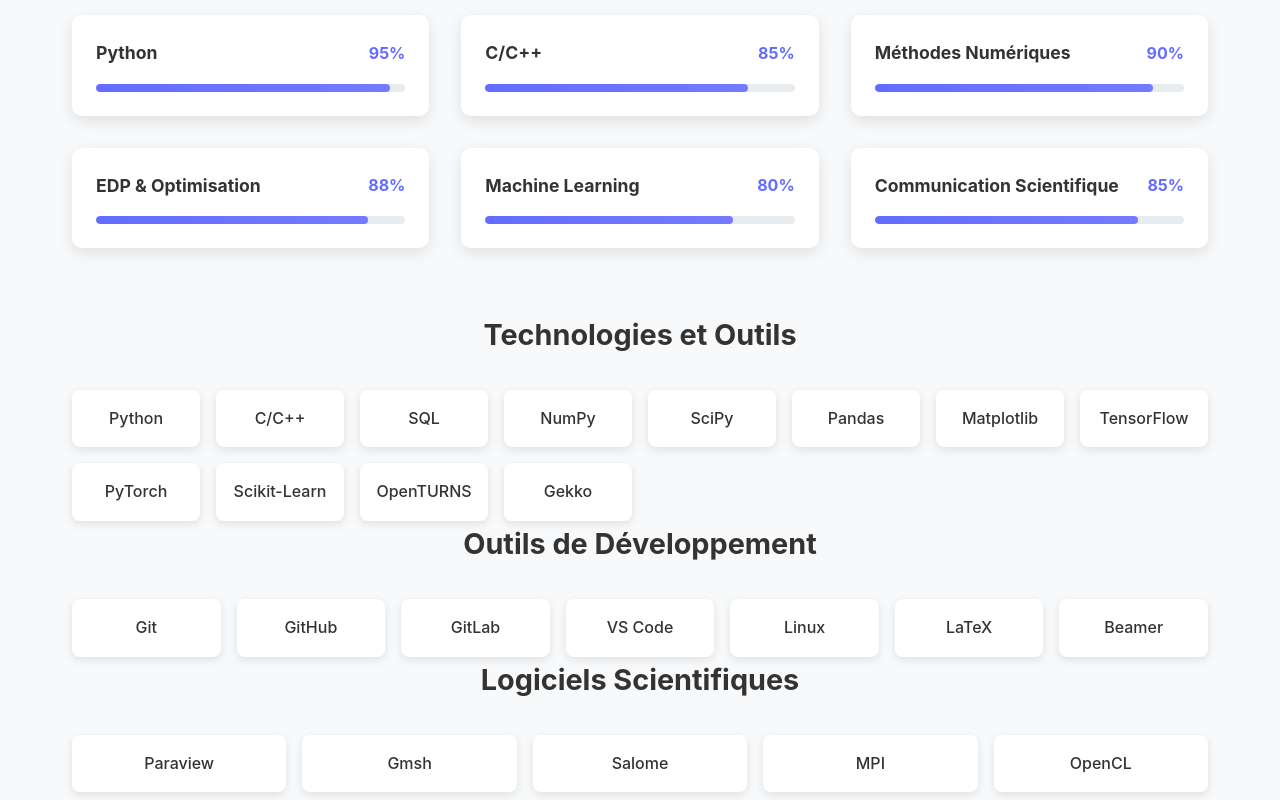
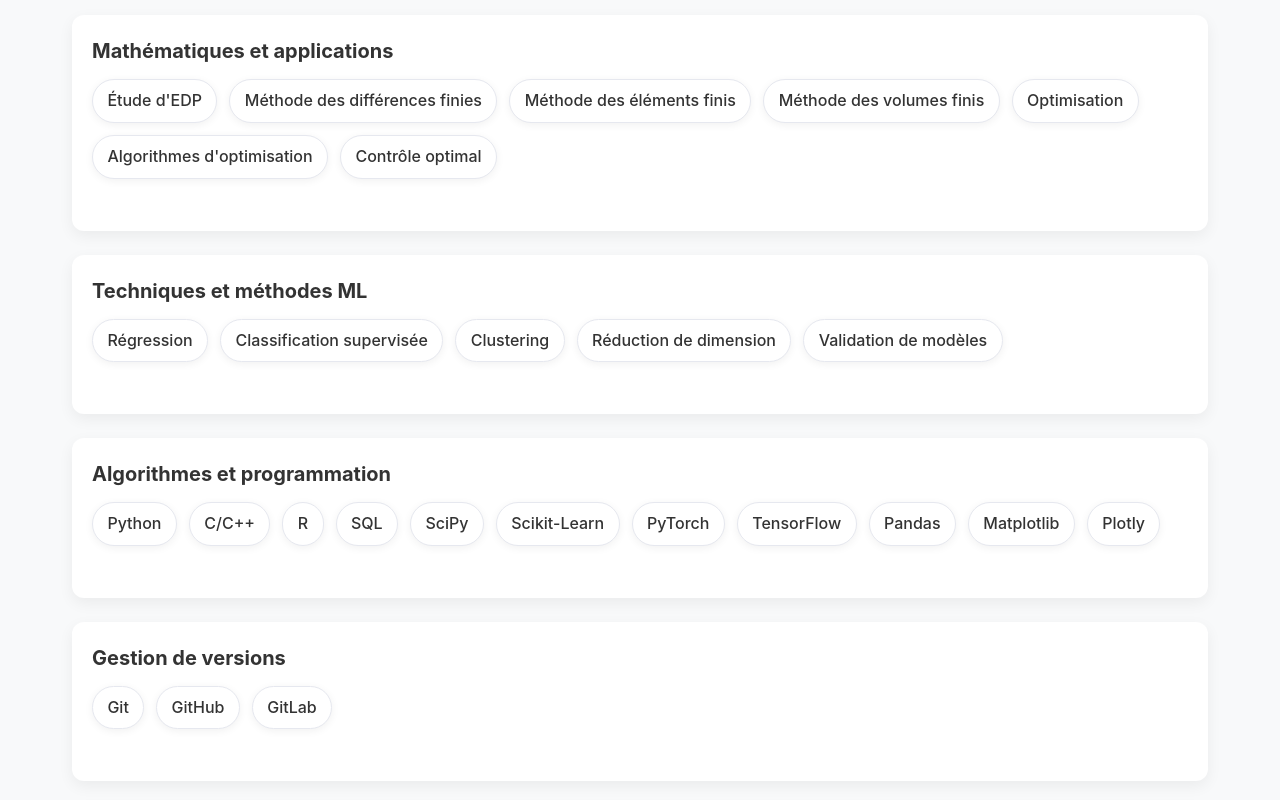
Before and after one commit to DiengAda/mon-portfolio, a React (Vite) app: page / in a window 1280 px wide. Shown: the part 5560-6360 px from the top of the page. Built offline with nearby package versions, Linux system fonts and the light colour scheme.

Commit message:
Mise à jour section Compétences - ajout badges par catégories sans pourcentages

```diff
--- a/src/sections/Skills.css
+++ b/src/sections/Skills.css
@@ -56,6 +56,39 @@
   transition: width 1s ease;
 }
 
+/* Nouveau rendu sans pourcentages */
+.skills-tags {
+  display: flex;
+  flex-wrap: wrap;
+  gap: 0.75rem;
+  margin-bottom: 3rem;
+}
+
+.skill-tag {
+  background: white;
+  color: #333;
+  border: 1px solid #e6e8ef;
+  padding: 0.5rem 0.9rem;
+  border-radius: 999px;
+  box-shadow: 0 2px 8px rgba(0,0,0,0.06);
+  font-weight: 500;
+}
+
+/* Blocs de catégories de compétences */
+.skills-block {
+  background: #ffffff;
+  border-radius: 12px;
+  padding: 1.25rem 1.25rem 0.25rem;
+  margin-bottom: 1.5rem;
+  box-shadow: 0 5px 15px rgba(0,0,0,0.06);
+}
+
+.skills-block h3 {
+  font-size: 1.25rem;
+  color: #333;
+  margin-bottom: 0.75rem;
+}
+
 .technologies {
   text-align: center;
 }
--- a/src/sections/Skills.jsx
+++ b/src/sections/Skills.jsx
@@ -1,77 +1,74 @@
 import './Skills.css'
 
 function Skills() {
-  const skills = [
-    { name: 'Python', level: 95 },
-    { name: 'C/C++', level: 85 },
-    { name: 'Méthodes Numériques', level: 90 },
-    { name: 'EDP & Optimisation', level: 88 },
-    { name: 'Machine Learning', level: 80 },
-    { name: 'Communication Scientifique', level: 85 },
+  // Groupes de compétences issus du CV
+  const skillGroups = [
+    {
+      title: 'Mathématiques et applications',
+      items: [
+        "Étude d'EDP",
+        'Méthode des différences finies',
+        'Méthode des éléments finis',
+        'Méthode des volumes finis',
+        'Optimisation',
+        "Algorithmes d'optimisation",
+        'Contrôle optimal',
+      ],
+    },
+    {
+      title: 'Techniques et méthodes ML',
+      items: [
+        'Régression',
+        'Classification supervisée',
+        'Clustering',
+        'Réduction de dimension',
+        'Validation de modèles',
+      ],
+    },
+    {
+      title: 'Algorithmes et programmation',
+      items: [
+        'Python',
+        'C/C++',
+        'R',
+        'SQL',
+        'SciPy',
+        'Scikit-Learn',
+        'PyTorch',
+        'TensorFlow',
+        'Pandas',
+        'Matplotlib',
+        'Plotly',
+      ],
+    },
+    {
+      title: 'Gestion de versions',
+      items: ['Git', 'GitHub', 'GitLab'],
+    },
+    {
+      title: 'Outils et logiciels',
+      items: ['VS Code', 'RStudio', 'Paraview', 'Gmsh', 'Système Linux', 'LaTeX'],
+    },
+    {
+      title: 'Divers',
+      items: ['Travail en équipe', 'Communication scientifique'],
+    },
   ];
 
   return (
     <section id="competences" className="skills">
       <div className="skills-container">
         <h2 className="section-title">Mes Compétences</h2>
-        <div className="skills-grid">
-          {skills.map((skill, index) => (
-            <div key={index} className="skill-item">
-              <div className="skill-header">
-                <h3>{skill.name}</h3>
-                <span>{skill.level}%</span>
-              </div>
-              <div className="skill-bar">
-                <div
-                  className="skill-progress"
-                  style={{ width: `${skill.level}%` }}
-                ></div>
-              </div>
+        {skillGroups.map((group, gi) => (
+          <div key={gi} className="skills-block">
+            <h3>{group.title}</h3>
+            <div className="skills-tags">
+              {group.items.map((item, idx) => (
+                <span key={idx} className="skill-tag">{item}</span>
+              ))}
             </div>
-          ))}
-        </div>
-
-        <div className="technologies">
-          <h3>Technologies et Outils</h3>
-          <div className="tech-grid">
-            <div className="tech-item">Python</div>
-            <div className="tech-item">C/C++</div>
-            <div className="tech-item">SQL</div>
-            <div className="tech-item">NumPy</div>
-            <div className="tech-item">SciPy</div>
-            <div className="tech-item">Pandas</div>
-            <div className="tech-item">Matplotlib</div>
-            <div className="tech-item">TensorFlow</div>
-            <div className="tech-item">PyTorch</div>
-            <div className="tech-item">Scikit-Learn</div>
-            <div className="tech-item">OpenTURNS</div>
-            <div className="tech-item">Gekko</div>
           </div>
-        </div>
-
-        <div className="technologies">
-          <h3>Outils de Développement</h3>
-          <div className="tech-grid">
-            <div className="tech-item">Git</div>
-            <div className="tech-item">GitHub</div>
-            <div className="tech-item">GitLab</div>
-            <div className="tech-item">VS Code</div>
-            <div className="tech-item">Linux</div>
-            <div className="tech-item">LaTeX</div>
-            <div className="tech-item">Beamer</div>
-          </div>
-        </div>
-
-        <div className="technologies">
-          <h3>Logiciels Scientifiques</h3>
-          <div className="tech-grid">
-            <div className="tech-item">Paraview</div>
-            <div className="tech-item">Gmsh</div>
-            <div className="tech-item">Salome</div>
-            <div className="tech-item">MPI</div>
-            <div className="tech-item">OpenCL</div>
-          </div>
-        </div>
+        ))}
       </div>
     </section>
   );
```
